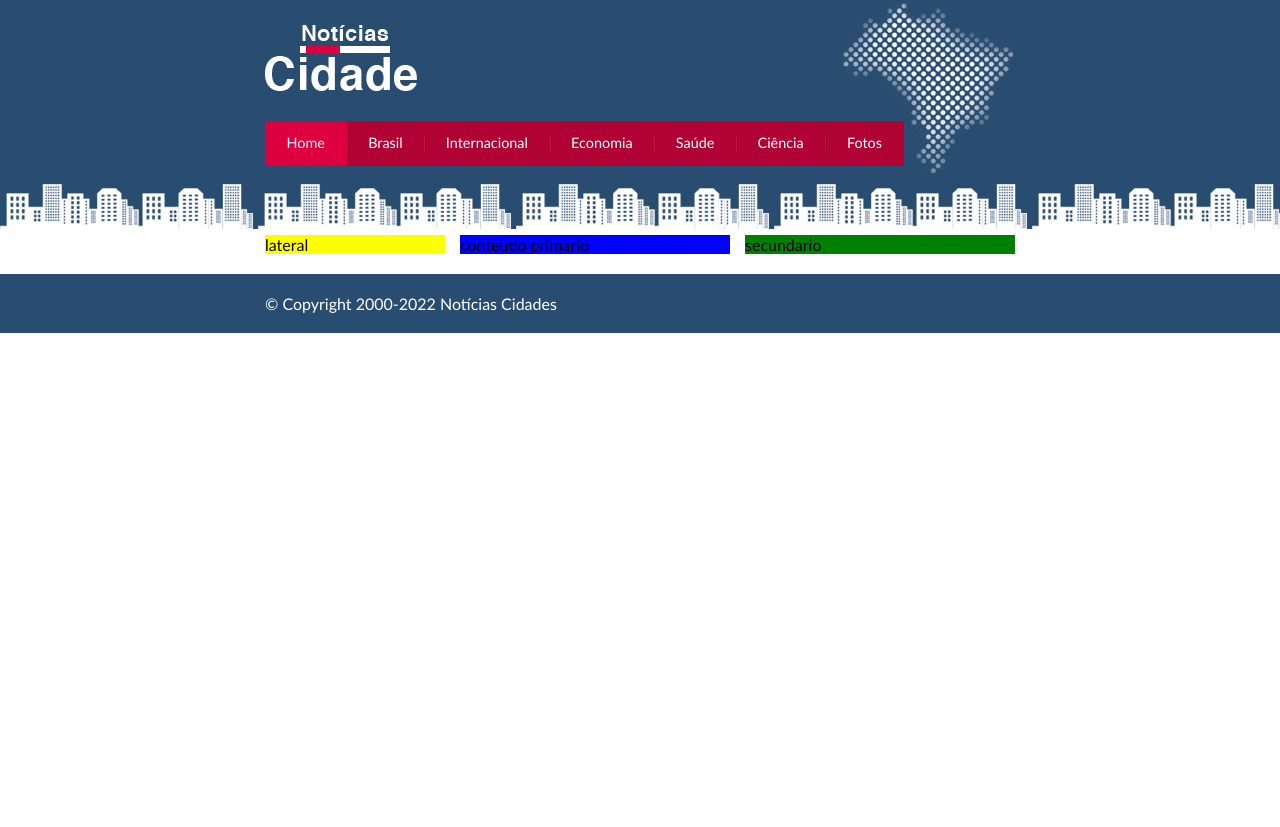
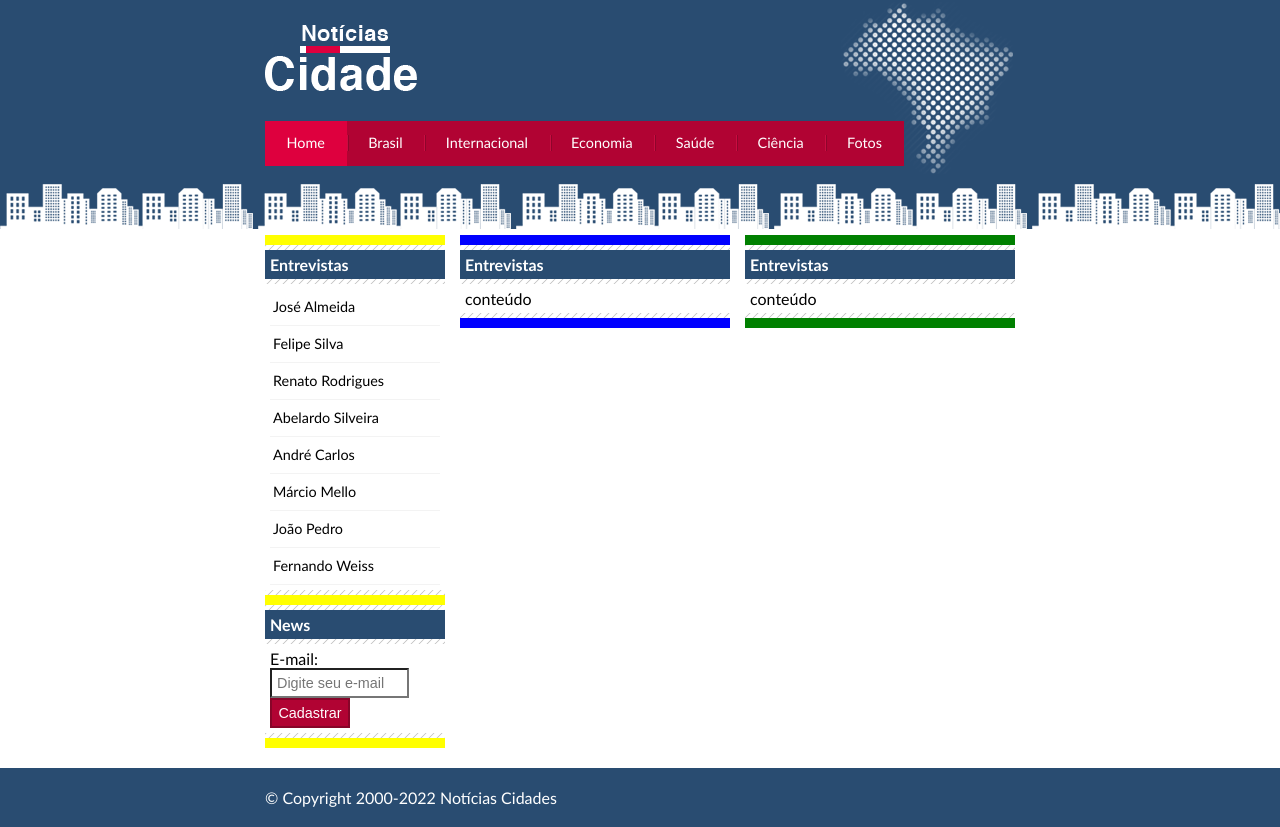
Before and after one commit to Eric90johnson/Site-de-noticias, a plain HTML site: page siteDeNoticias/index.html in a window 1280 px wide. Before the commit the page ends 800 px from the top, so only its background shows below. Drawn offline with Linux system fonts and the light colour scheme.

Commit message:
Estilos e conteúdo lateral
Criando e editando o conteúdo e os estilos da barra lateral da index

```diff
--- a/siteDeNoticias/css/main/lateral.css
+++ b/siteDeNoticias/css/main/lateral.css
@@ -4,3 +4,66 @@
     margin: 0 0 20px -750px;
     background: yellow;
 }
+
+/*caixa de conteúdo*/
+
+.caixa {
+    margin: 10px 0;
+    padding: 5px 0 5px 0;
+    background: #f3f3f3 url(../../imagens/fundo-caixa.png);
+
+}
+
+.caixa h2 {
+    font-size: 1em;
+    background: #294c71;
+    color: #fff;
+    padding: 5px;
+}
+
+.caixa-conteudo {
+    background: #fff;
+    padding: 5px;
+    margin-top: 5px;
+}
+
+/*estilos dos links*/
+
+#lateral ul a {
+    font-size: 0.9em;
+    padding: 3px;
+    display: block;
+    line-height: 30px;
+    color: #000;
+    text-decoration: none;
+    border-bottom: 1px solid #f3f3f3;
+
+}
+
+#lateral ul a:hover {
+    background: #f9f9f9 url(../..//imagens/marcador.png) no-repeat left center;
+    padding-left: 20px;
+    color: #a1a1a1;
+}
+
+/*estilos formulário*/
+
+label {
+    display: block;
+    cursor: pointer;
+}
+
+input {
+    padding: 5px;
+    width: 125px;
+    font-size: 0.9em;
+    background-color: #fff;
+}
+
+input.submit {
+    width: 80px;
+    color: #fff;
+    background-color: #b10333;
+    border: 2px solid #870529;
+    padding: 5px;
+}
--- a/siteDeNoticias/css/main/primario.css
+++ b/siteDeNoticias/css/main/primario.css
@@ -1,6 +1,20 @@
+/*Estilo para pagina com tres colunas*/
 #primario {
     width: 270px;
     float: left;
     margin: 0 0 20px 195px;
     background: blue;
 }
+
+/*Estilo para pagina com duas colunas*/
+#duas-colunas #primario {
+    width: 555px;
+    background: blue;
+}
+
+/*Estilo para pagina com uma coluna*/
+#uma-coluna #primario {
+    width: 750px;
+    margin: 0 0 20px 0;
+    background: blue;
+}
--- a/siteDeNoticias/index.html
+++ b/siteDeNoticias/index.html
@@ -18,7 +18,7 @@
 
 </head>
 
-<body class="home">
+<body id="tres-colunas" class="home">
     <div id="container">
         <header id="topo">
             <div>
@@ -50,25 +50,64 @@
             </div>
         </header>
 
-        <div id="conteudo">
-            <main id="primario">
-                <div>
-                    conteudo primario
+        <main id="conteudo">
+
+            <!--Início primario-->
+            <div id="primario">
+                <div class="caixa">
+                    <h2>Entrevistas</h2>
+                    <div class="caixa-conteudo">
+                        conteúdo
+                    </div>
                 </div>
-            </main>
+            </div>
 
+            <!--Início secundario-->
             <aside id="secundario">
-                <div>
-                    secundario
+                <div class="caixa">
+                    <h2>Entrevistas</h2>
+                    <div class="caixa-conteudo">
+                        conteúdo
+                    </div>
                 </div>
             </aside>
 
+            <!--Início lateral-->
             <aside id="lateral">
-                <div>
-                    lateral
+                <div class="caixa">
+                    <h2>Entrevistas</h2>
+                    <div class="caixa-conteudo">
+                        <ul>
+                            <li><a href="#">José Almeida</a></li>
+                            <li><a href="#">Felipe Silva</a></li>
+                            <li><a href="#">Renato Rodrigues</a></li>
+                            <li><a href="#">Abelardo Silveira</a></li>
+                            <li><a href="#">André Carlos</a></li>
+                            <li><a href="#">Márcio Mello</a></li>
+                            <li><a href="#">João Pedro</a></li>
+                            <li><a href="#">Fernando Weiss</a></li>
+                        </ul>
+                    </div>
+                </div>
+
+                <div class="caixa">
+                    <h2>News</h2>
+                    <div class="caixa-conteudo">
+                        <form action="">
+                            <div>
+                                <label for="e-mail">E-mail:</label>
+                                <input type="text" name="email" id="email" placeholder="Digite seu e-mail">
+                            </div>
+                            <div>
+                                <input class="submit" type="submit" value="Cadastrar">
+                            </div>
+                        </form>
+                    </div>
                 </div>
             </aside>
-        </div>
+            </aside>
+
+        </main>
     </div>
     <div>
         <footer id="container-rodape" style="clear: both;">
```
